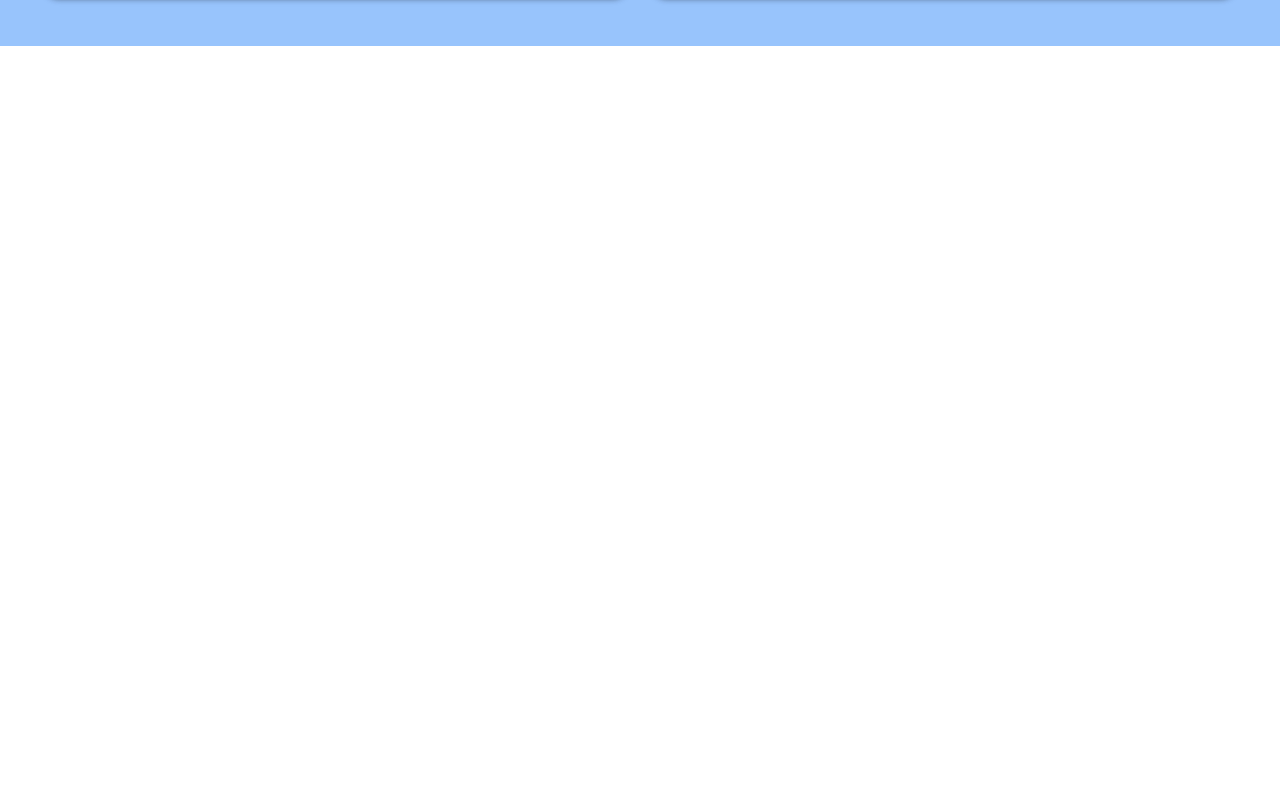
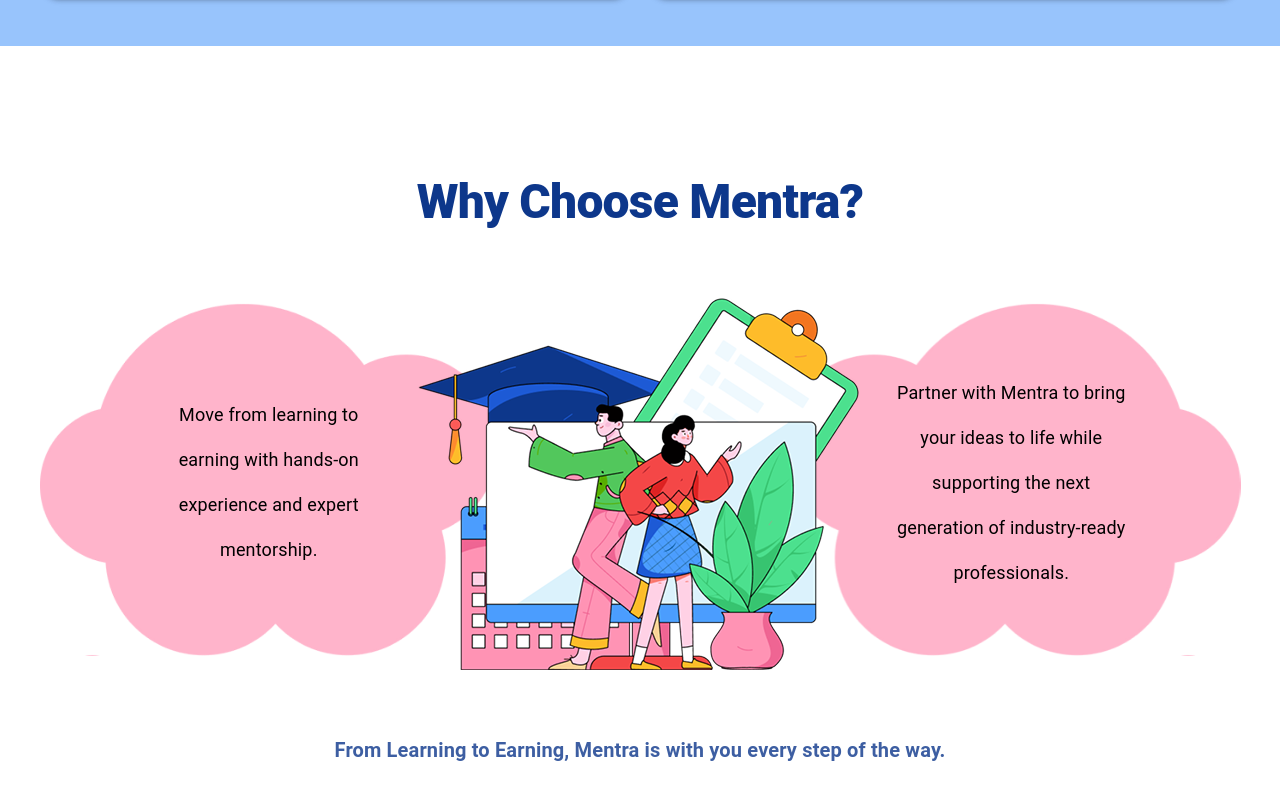
Before and after one commit to Mentra-Inc/mentra-next, a Next.js app: page / in a window 1280 px wide. Shown: the part 2702-3502 px from the top of the page. Before the commit the page ends 2748 px from the top, so only its background shows below. Built offline with nearby package versions, Linux system fonts and the light colour scheme.

Commit message:
Implement: Why Choose Mentra?

```diff
--- a/components/AboutUs.tsx
+++ b/components/AboutUs.tsx
@@ -1,5 +1,6 @@
 import { Box, Stack, Typography, useTheme } from "@mui/material";
 import Heading from "./Heading";
+import Subtitle from "./Subtitle";
 
 export default function AboutUs() {
     const theme = useTheme();
@@ -29,7 +30,7 @@
                     <Typography
                         variant="body1"
                         sx={{
-                            lineHeight: 3,
+                            lineHeight: { xs: 2.5, sm: 3 },
                             fontSize: "1.2em",
                             maxWidth: { xs: "100%", lg: 630 },
                         }}
@@ -39,16 +40,7 @@
                         and support businesses in their growth journey.
                     </Typography>
 
-                    <Typography
-                        variant="h6"
-                        sx={{
-                            fontWeight: "bold",
-                            color: theme.palette.primary.main,
-                            opacity: 0.8,
-                        }}
-                    >
-                        From Learning to Earning: Where Careers and Ideas Take Shape.
-                    </Typography>
+                    <Subtitle>From Learning to Earning: Where Careers and Ideas Take Shape.</Subtitle>
                 </Stack>
 
                 <Box
--- /dev/null
+++ b/components/Cloud.tsx
@@ -0,0 +1,41 @@
+import { Box, Typography } from "@mui/material";
+
+type CloudProps = {
+    children: React.ReactNode;
+    rotated: boolean;
+}
+
+export default function Cloud({ children, rotated }: CloudProps) {
+    return (
+        <Box
+            sx={{
+                position: 'relative',
+            }}
+        >
+            <Box
+                component="img"
+                src={'/pink_cloud.png'}
+                alt=""
+                sx={{
+                    maxWidth: "500px",
+                    width: "100%",
+                    transform: `rotateY(${rotated ? '180deg' : '0deg'})`
+                }}
+                draggable={false}
+            />
+                <Typography variant="body1"
+                    sx={{
+                        position: 'absolute',
+                        top: '50%',
+                        left: '50%',
+                        transform: 'translateX(-50%) translateY(-50%)',
+                        textAlign: 'center',
+                        fontSize: { xs: '14px', sm: '16px', md: '18px' },
+                        lineHeight: { xs: 1.5, sm: 2, lg: 2.5 },
+                    }}
+                >
+                    {children}
+                </Typography>
+        </Box>
+    );
+}
--- /dev/null
+++ b/components/Subtitle.tsx
@@ -0,0 +1,22 @@
+import { Typography, useTheme } from "@mui/material";
+
+type SubtitleProps = {
+    children: React.ReactNode;
+};
+
+export default function Subtitle({ children }: SubtitleProps) {
+    const theme = useTheme();
+
+    return (
+        <Typography
+            variant="h6"
+            sx={{
+                fontWeight: "bold",
+                color: theme.palette.primary.main,
+                opacity: 0.8
+            }}
+        >
+            { children }
+        </Typography>
+    );
+}
--- /dev/null
+++ b/components/WhyChooseMentra.tsx
@@ -0,0 +1,48 @@
+import { Box, Stack } from "@mui/material";
+import Heading from "./Heading";
+import Cloud from "./Cloud";
+import Subtitle from "./Subtitle";
+
+export default function WhyChooseMentra() {
+    return (
+        <Box
+            sx={{
+                mt: 20,
+                py: 12,
+                display: "flex",
+                flexDirection: "column",
+                justifyContent: "center",
+                alignItems: "center",
+                gap: 16,
+                px: 10,
+                textAlign: 'center'
+            }}
+        >
+            <Heading title="Why Choose Mentra?" />
+
+            <Stack
+                direction={{ xs: 'column', lg: 'row' }}
+                justifyContent="center"
+                alignItems="center"
+            >
+                <Cloud rotated={false}>Move from learning to earning with hands-on experience and expert mentorship.</Cloud>
+                <Box
+                    component="img"
+                    src="/why_choose_mentra_img.png"
+                    alt=""
+                    sx={{
+                        maxWidth: "445px",
+                        width: "100%",
+                        mx: { xs: 0, lg: -20 },
+                        mb: { xs: 8, lg: 0 },
+                        zIndex: '1',
+                        order: { xs: -1, lg: 0 }
+                    }}
+                />
+                <Cloud rotated={true}>Partner with Mentra to bring your ideas to life while supporting the next generation of industry-ready professionals.</Cloud>
+            </Stack>
+
+            <Subtitle>From Learning to Earning, Mentra is with you every step of the way.</Subtitle>
+        </Box>
+    );
+}
--- a/pages/index.tsx
+++ b/pages/index.tsx
@@ -5,6 +5,7 @@
 import theme from '@/theme/theme';
 import { ThemeProvider } from '@mui/material';
 import SimplePathToSuccess from '@/components/SimplePathToSucess';
+import WhyChooseMentra from '@/components/WhyChooseMentra';
 
 export default function Home() {
   return (
@@ -15,6 +16,7 @@
         <AboutUs />
         <OurProducts />
         <SimplePathToSuccess />
+        <WhyChooseMentra />
       </main>
     </ThemeProvider>
   )
```
Also changed, not shown: public/pink_cloud.png (added), public/why_choose_mentra_img.png (added).
